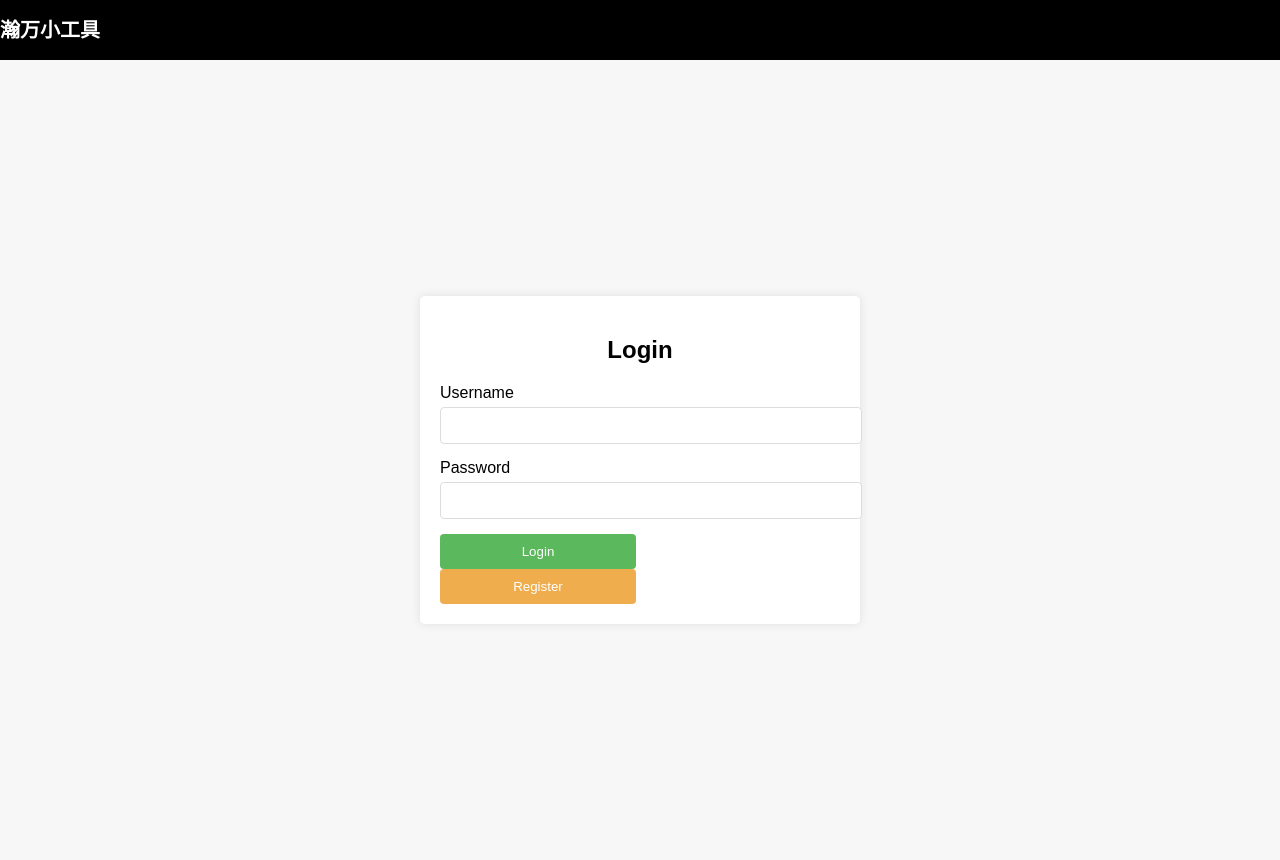
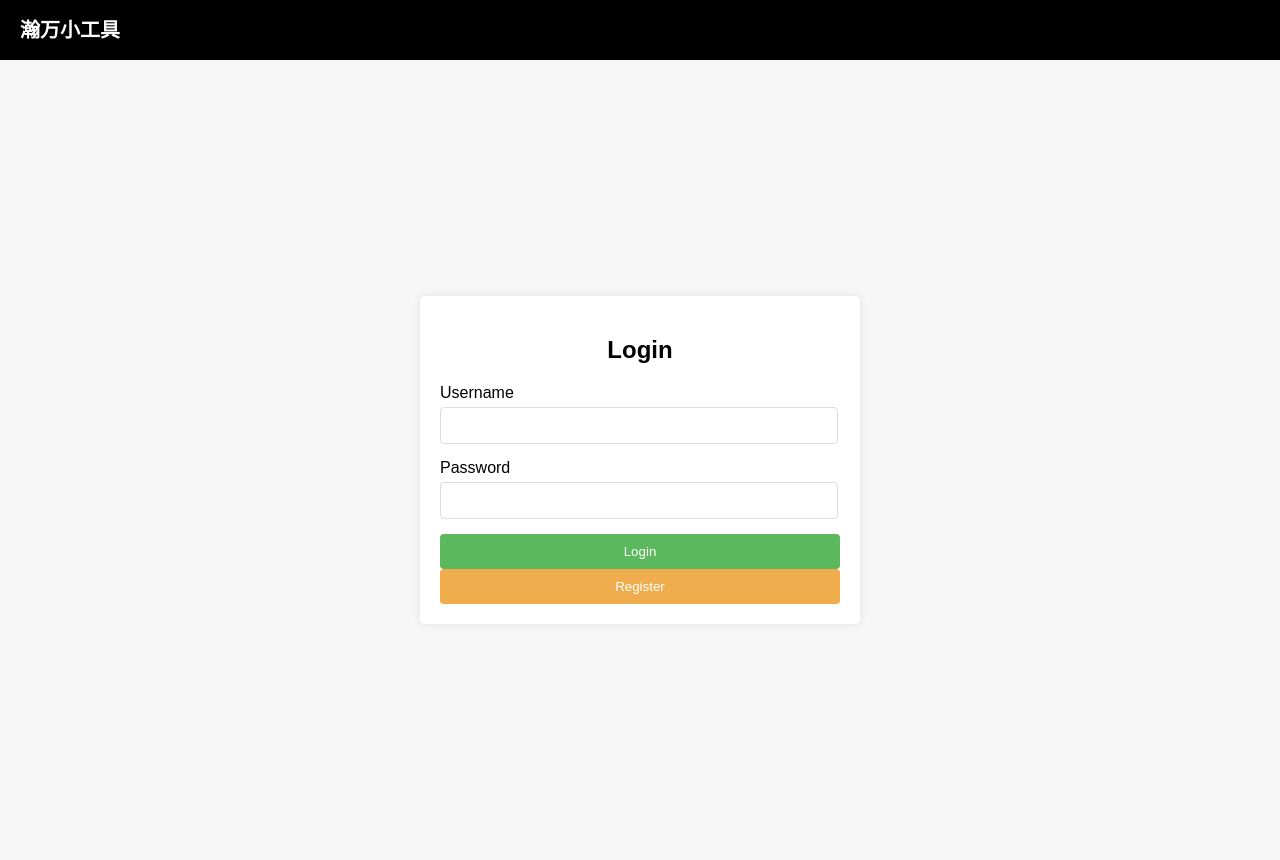
Before and after one commit to jerryliang122-vast/work-web, a Django app: page / in a window 1280 px wide. Run offline with Django 5.2, Linux system fonts and the light colour scheme.

Commit message:
调整登录页面输入框和按钮的宽度，并实现搜索框文本居中
将输入框宽度调整为94%，按钮宽度调整为100%，以优化页面布局。此外，为搜索框添加text-indent属性，实现文本的居中显示。

```diff
--- a/login/static/login/login_styles.css
+++ b/login/static/login/login_styles.css
@@ -35,14 +35,14 @@ body, html {
 }
 
 .input-group input {
-    width: 100%;
+    width: 94%;
     padding: 10px;
     border: 1px solid #ddd;
     border-radius: 4px;
 }
 
 .button-group button {
-    width: 49%;
+    width: 100%;
     padding: 10px;
     border: none;
     border-radius: 4px;
@@ -59,6 +59,7 @@ body, html {
     background-color: rgb(0, 0, 0); /* 设置背景颜色为黑色 */
     width: 100%;             /* 长条框宽度占满整个屏幕宽度 */
     height: 60px;            /* 长条框的高度，根据需要调整 */
+    text-indent: 20px; /* 设置文本的缩进，以实现居中效果 */
 }
 .bar-text{
     color: white;
```
